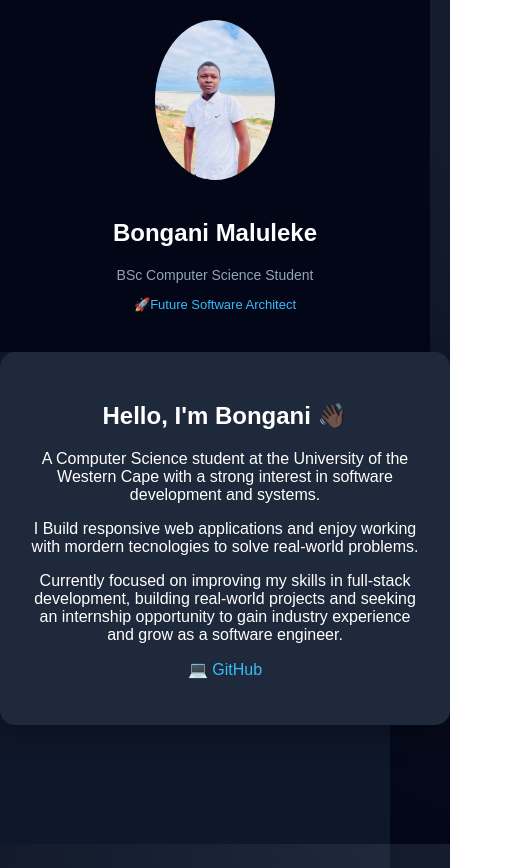
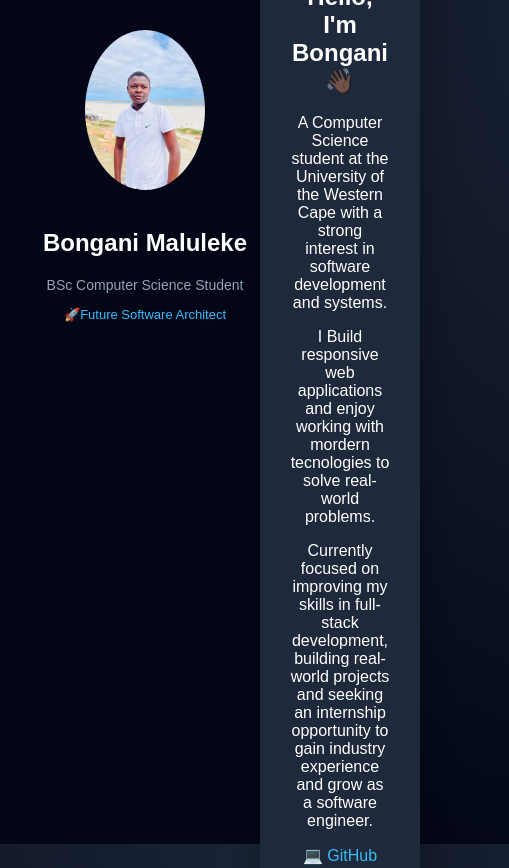
Before and after one commit to De-Bongz/FUTURE_FS_01, a plain HTML site: page index.html in a window 390 px wide. Shown: the top 868 px of the page, 509 px wide, since content can reach past the window. Drawn offline with Linux system fonts and the light colour scheme.

Commit message:
Delete mobile layout styles from style.css
Removed media query for mobile layout adjustments.

```diff
--- a/style.css
+++ b/style.css
@@ -224,46 +224,3 @@ section{
 #contact h3{
     margin-top: 20px;
 }
-
-@media (max-width: 768px) {
-
-    /* Stack layout */
-    .container {
-        diplay: flex;
-        flex-direction: column;
-        min-height: auto;
-    }
-
-    /* Sidebar becomes top section */
-    .sidebar {
-        width: 100%;
-        padding: 20px;
-    }
-
-    /* Content below sidebar */
-    .content {
-        position: relative;
-        margin-top: 0;
-        padding: 10px 15px;
-        display: block;
-    }
-
-    /* FIX CARD OVERLAP */
-    .card {
-        position: absolute !important;
-        width: 100%;
-        max-width: 100% !important;
-        margin: 0;
-        left: 0 !important;
-        top: 0 !important;
-        transform: none !important;
-    }
-
-    /* Fix navigation */
-    .top-nav {
-        position: static;
-        margin-bottom: 15px;
-        text-align: center;
-    }
-
-}
```
